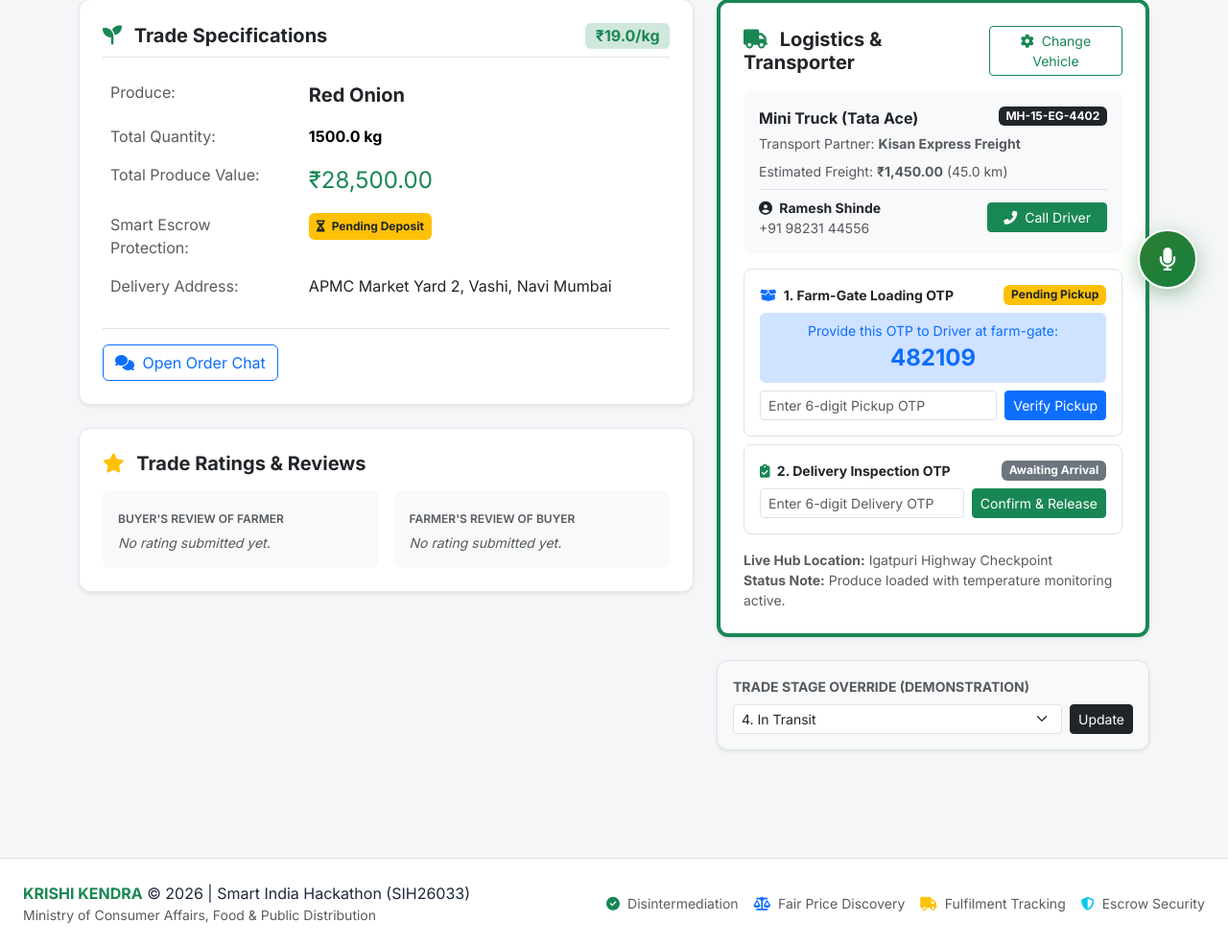
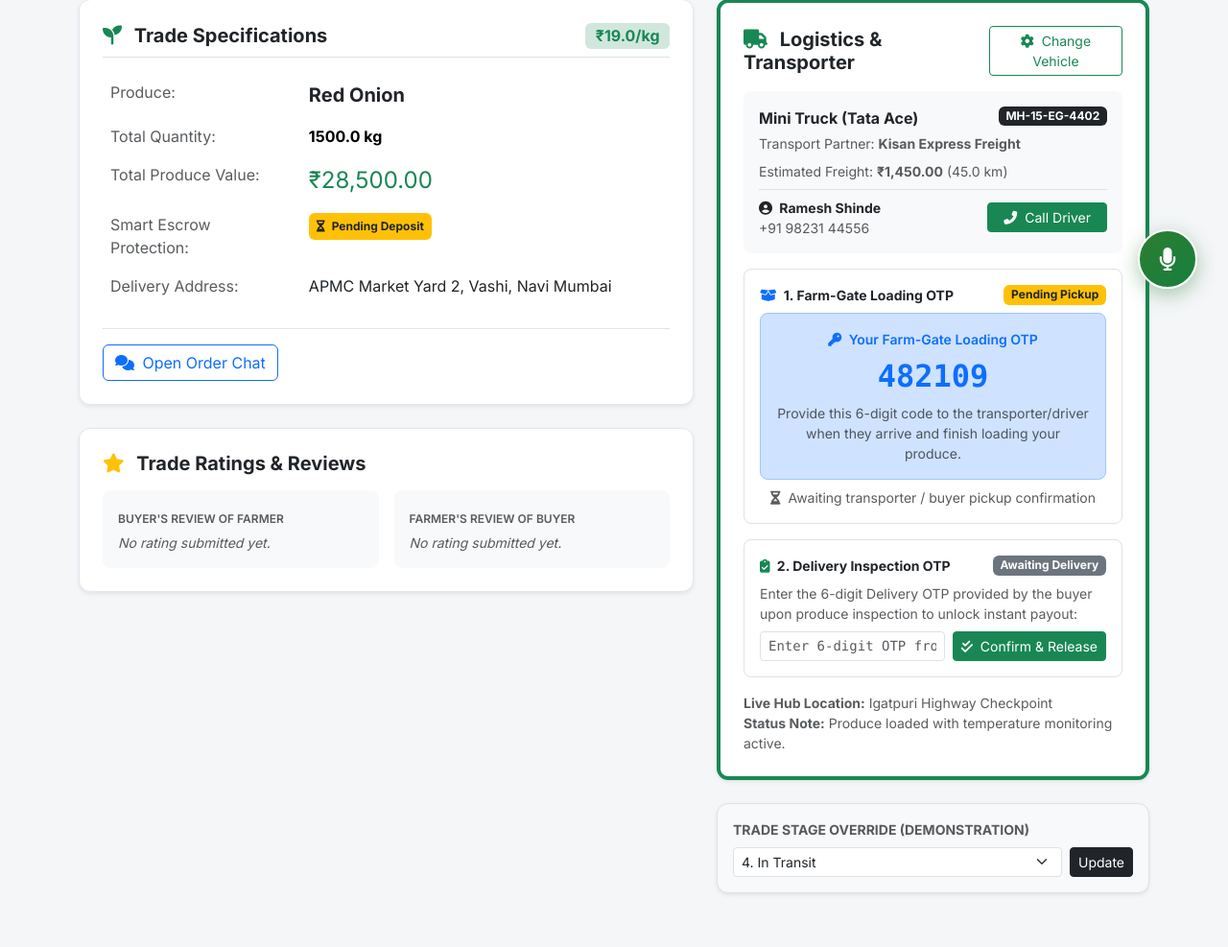
Before and after one commit to GranthSidhant/Krishi_Kendra, a Flask app: page /orders/1 in a window 1280 px wide; the page is wider, and only the part inside the window is pictured. Shown: the part 467-1454 px from the top of that part at 96% size. Before the commit the page ends 1429 px from the top of that part, so only its background shows below. Run offline with Flask 3, Linux system fonts and the light colour scheme; a user stored in the database is signed in; data that the repository does not hold is empty; some libraries are stand-ins or nearby versions.

Commit message:
fix: role-specific OTP security and UI separation for farmer loading and buyer delivery inspection

```diff
--- a/app/routes/orders.py
+++ b/app/routes/orders.py
@@ -120,7 +120,14 @@ def assign_transport(order_id):
 @orders_bp.route('/<int:order_id>/verify-pickup-otp', methods=['POST'])
 @login_required
 def verify_pickup_otp(order_id):
+    user = g.user
     order = Order.query.get_or_404(order_id)
+
+    # Farmers hold the secret Pickup OTP; only the buyer, transporter, or admin verifies it
+    if user.id == order.farmer_id and user.role != 'admin':
+        flash('As the farmer/seller, please provide your Pickup OTP to the driver at loading rather than verifying it yourself.', 'warning')
+        return redirect(url_for('orders.view_order', order_id=order.id))
+
     entered_otp = request.form.get('pickup_otp', '').strip()
 
     result = LogisticsService.verify_pickup_otp(order.id, entered_otp)
@@ -135,7 +142,14 @@ def verify_pickup_otp(order_id):
 @orders_bp.route('/<int:order_id>/verify-delivery-otp', methods=['POST'])
 @login_required
 def verify_delivery_otp(order_id):
+    user = g.user
     order = Order.query.get_or_404(order_id)
+
+    # Buyers hold the secret Delivery OTP; only the farmer, transporter, or admin verifies it upon delivery handover
+    if user.id == order.buyer_id and user.role != 'admin':
+        flash('As the buyer, please share your Delivery OTP with the driver/farmer after inspection rather than verifying it yourself.', 'warning')
+        return redirect(url_for('orders.view_order', order_id=order.id))
+
     entered_otp = request.form.get('delivery_otp', '').strip()
 
     result = LogisticsService.verify_delivery_otp(order.id, entered_otp)
--- a/app/templates/orders/detail.html
+++ b/app/templates/orders/detail.html
@@ -244,30 +244,40 @@
           <div class="mb-3">
 
             <!-- Step A: Farm-Gate Pickup OTP -->
-            <div class="border rounded-3 p-3 mb-2 bg-white">
+            <div class="border rounded-3 p-3 mb-3 bg-white">
               <div class="d-flex justify-content-between align-items-center mb-1">
                 <span class="small fw-bold text-dark"><i class="fas fa-box-open text-primary me-1"></i> 1. Farm-Gate Loading OTP</span>
                 {% if delivery.pickup_verified_at %}
-                  <span class="badge bg-success"><i class="fas fa-check"></i> Verified</span>
+                  <span class="badge bg-success"><i class="fas fa-check"></i> Verified & Loaded</span>
                 {% else %}
                   <span class="badge bg-warning text-dark">Pending Pickup</span>
                 {% endif %}
               </div>
 
-              {% if user.id == order.farmer_id and not delivery.pickup_verified_at %}
-                <div class="p-2 bg-primary-subtle text-primary rounded text-center my-2">
-                  <div class="small">Provide this OTP to Driver at farm-gate:</div>
-                  <div class="fs-4 fw-bold letter-spacing-2">{{ delivery.pickup_otp }}</div>
+              {% if user.id == order.farmer_id %}
+                {# Farmer View: Holds & Shows the Secret Pickup OTP #}
+                {% if not delivery.pickup_verified_at %}
+                  <div class="p-3 bg-primary-subtle text-primary border border-primary-subtle rounded-3 text-center my-2">
+                    <div class="small fw-semibold mb-1"><i class="fas fa-key me-1"></i> Your Farm-Gate Loading OTP</div>
+                    <div class="fs-2 fw-bold font-monospace letter-spacing-2 text-primary">{{ delivery.pickup_otp }}</div>
+                    <div class="small text-muted mt-1">Provide this 6-digit code to the transporter/driver when they arrive and finish loading your produce.</div>
                   </div>
+                  <div class="small text-muted text-center"><i class="fas fa-hourglass-half me-1"></i> Awaiting transporter / buyer pickup confirmation</div>
+                {% else %}
+                  <small class="text-success fw-semibold d-block mt-1"><i class="fas fa-check-circle me-1"></i> Farm-gate pickup verified on {{ delivery.pickup_verified_at.strftime('%d %b, %I:%M %p') }}</small>
                 {% endif %}
 
+              {% else %}
+                {# Buyer / Admin View: Verifies Pickup OTP received from Farmer #}
                 {% if not delivery.pickup_verified_at %}
-                <form method="POST" action="{{ url_for('orders.verify_pickup_otp', order_id=order.id) }}" class="d-flex gap-2 mt-2">
-                  <input type="text" name="pickup_otp" class="form-control form-control-sm" placeholder="Enter 6-digit Pickup OTP" required maxlength="6">
-                  <button type="submit" class="btn btn-sm btn-primary text-nowrap">Verify Pickup</button>
+                  <div class="small text-muted my-2">Enter the 6-digit Loading OTP provided by the farmer once produce is loaded at farm-gate:</div>
+                  <form method="POST" action="{{ url_for('orders.verify_pickup_otp', order_id=order.id) }}" class="d-flex gap-2">
+                    <input type="text" name="pickup_otp" class="form-control form-control-sm font-monospace" placeholder="Enter 6-digit OTP from Farmer" required maxlength="6" pattern="[0-9]{6}">
+                    <button type="submit" class="btn btn-sm btn-primary text-nowrap"><i class="fas fa-truck-moving me-1"></i> Verify Pickup</button>
                   </form>
                 {% else %}
-                <small class="text-muted d-block mt-1">Verified on {{ delivery.pickup_verified_at.strftime('%d %b, %I:%M %p') }}</small>
+                  <small class="text-success fw-semibold d-block mt-1"><i class="fas fa-check-circle me-1"></i> Pickup verified on {{ delivery.pickup_verified_at.strftime('%d %b, %I:%M %p') }}</small>
+                {% endif %}
               {% endif %}
             </div>
 
@@ -278,24 +288,38 @@
                 {% if delivery.delivery_verified_at or order.status in ['delivered', 'completed'] %}
                   <span class="badge bg-success"><i class="fas fa-check"></i> Delivered & Settled</span>
                 {% else %}
-                  <span class="badge bg-secondary">Awaiting Arrival</span>
+                  <span class="badge bg-secondary">Awaiting Delivery</span>
                 {% endif %}
               </div>
 
-              {% if user.id == order.buyer_id and not delivery.delivery_verified_at %}
-                <div class="p-2 bg-success-subtle text-success rounded text-center my-2">
-                  <div class="small">Give this OTP to Driver ONLY after weighing produce:</div>
-                  <div class="fs-4 fw-bold letter-spacing-2">{{ delivery.delivery_otp }}</div>
+              {% if user.id == order.buyer_id %}
+                {# Buyer View: Holds & Shows the Secret Delivery OTP upon produce inspection #}
+                {% if not delivery.delivery_verified_at and order.status != 'delivered' %}
+                  <div class="p-3 bg-success-subtle text-success border border-success-subtle rounded-3 text-center my-2">
+                    <div class="small fw-semibold mb-1"><i class="fas fa-shield-alt me-1"></i> Your Destination Delivery OTP</div>
+                    <div class="fs-2 fw-bold font-monospace letter-spacing-2 text-success">{{ delivery.delivery_otp }}</div>
+                    <div class="small text-muted mt-1">Provide this 6-digit OTP to the driver <strong>ONLY AFTER</strong> you inspect and weigh the delivered produce.</div>
                   </div>
+                  <div class="small text-muted text-center"><i class="fas fa-lock me-1"></i> Providing this OTP completes delivery and releases escrow funds to the farmer.</div>
+                {% else %}
+                  <small class="text-success fw-semibold d-block mt-1"><i class="fas fa-check-circle me-1"></i> Delivery inspected & payout settled on {{ delivery.delivery_verified_at.strftime('%d %b, %I:%M %p') if delivery.delivery_verified_at else order.updated_at.strftime('%d %b, %I:%M %p') }}</small>
                 {% endif %}
 
+              {% else %}
+                {# Farmer / Admin View: Enters Delivery OTP received from Buyer #}
                 {% if not delivery.delivery_verified_at and order.status != 'delivered' %}
-                <form method="POST" action="{{ url_for('orders.verify_delivery_otp', order_id=order.id) }}" class="d-flex gap-2 mt-2">
-                  <input type="text" name="delivery_otp" class="form-control form-control-sm" placeholder="Enter 6-digit Delivery OTP" required maxlength="6">
-                  <button type="submit" class="btn btn-sm btn-success text-nowrap">Confirm & Release</button>
+                  {% if order.status in ['in_transit', 'transport_assigned'] %}
+                    <div class="small text-muted my-2">Enter the 6-digit Delivery OTP provided by the buyer upon produce inspection to unlock instant payout:</div>
+                    <form method="POST" action="{{ url_for('orders.verify_delivery_otp', order_id=order.id) }}" class="d-flex gap-2">
+                      <input type="text" name="delivery_otp" class="form-control form-control-sm font-monospace" placeholder="Enter 6-digit OTP from Buyer" required maxlength="6" pattern="[0-9]{6}">
+                      <button type="submit" class="btn btn-sm btn-success text-nowrap"><i class="fas fa-check-double me-1"></i> Confirm & Release</button>
                     </form>
                   {% else %}
-                <small class="text-muted d-block mt-1">Payment settled on {{ delivery.delivery_verified_at.strftime('%d %b, %I:%M %p') if delivery.delivery_verified_at else order.updated_at.strftime('%d %b, %I:%M %p') }}</small>
+                    <div class="small text-muted my-2"><i class="fas fa-info-circle me-1"></i> Delivery verification available once produce is picked up and in transit.</div>
+                  {% endif %}
+                {% else %}
+                  <small class="text-success fw-semibold d-block mt-1"><i class="fas fa-check-circle me-1"></i> Delivery confirmed & payment settled on {{ delivery.delivery_verified_at.strftime('%d %b, %I:%M %p') if delivery.delivery_verified_at else order.updated_at.strftime('%d %b, %I:%M %p') }}</small>
+                {% endif %}
               {% endif %}
             </div>
 
```
Also changed, not shown: tests/test_closed_trade_chain.py (+31 -3 lines). Lines whose indentation alone changed are shown as unchanged.
